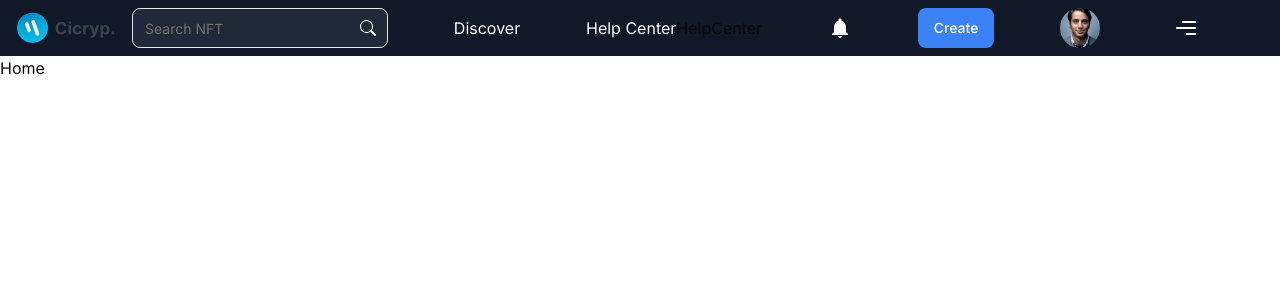
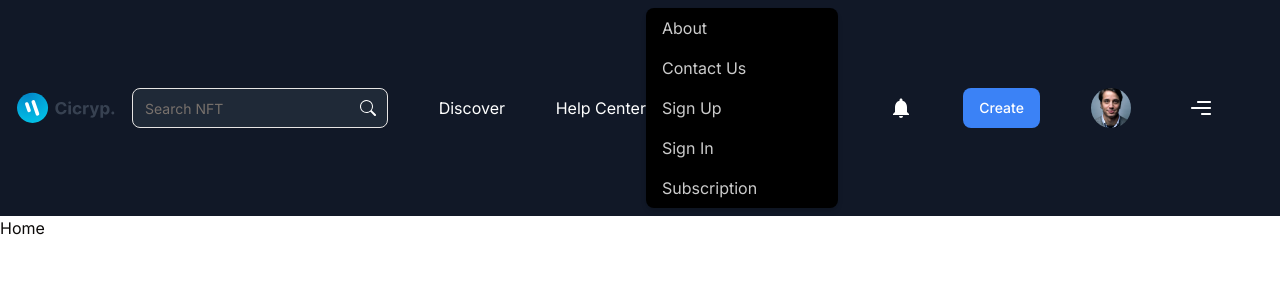
Before and after one commit to ArnaudBand/nftMarketplace_frontend, a Next.js app: page / in a window 1280 px wide. Both pictures are taken after a click on the element "Help Center". Shown: the top 300 px of the page. Built offline with nearby package versions, Linux system fonts and the light colour scheme.

Commit message:
Add links to HelpCenter component

```diff
--- a/components/Navbar/HelpCenter/HelpCenter.tsx
+++ b/components/Navbar/HelpCenter/HelpCenter.tsx
@@ -1,9 +1,23 @@
 import React from 'react'
+import Link from "next/link";
 
 const HelpCenter = () => {
+  const helpCenter = [
+    {name: "About", link: "about"},
+    {name: "Contact Us", link: "contact-us"},
+    {name: "Sign Up", link: "sign-up"},
+    {name: "Sign In", link: "sign-in"},
+    {name: "Subscription", link: "subscription"},
+  ]
   return (
-    <div>HelpCenter</div>
+    <div className="bg-black shadow-md w-48 rounded-lg">
+      {helpCenter.map((el, i) => (
+          <Link key={i + 1} href={{pathname: `${el.link}`}} className="block px-4 py-2 text-white/80 hover:bg-gray-200 hover:text-gray-500">
+            {el.name}
+          </Link>
+      ))}
+    </div>
   )
 }
 
-export default HelpCenter
+export default HelpCenter;
```
